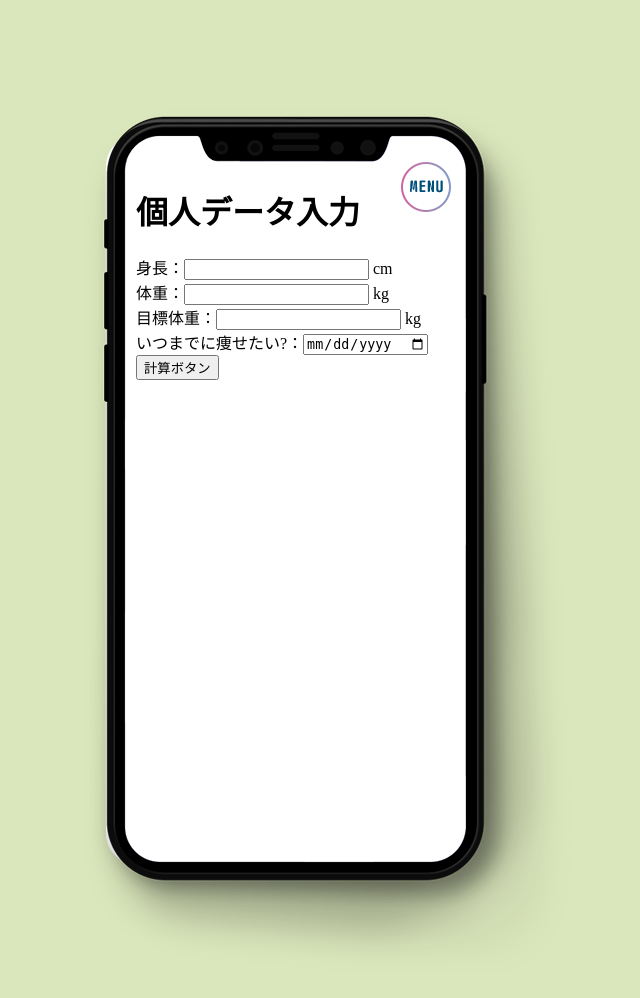
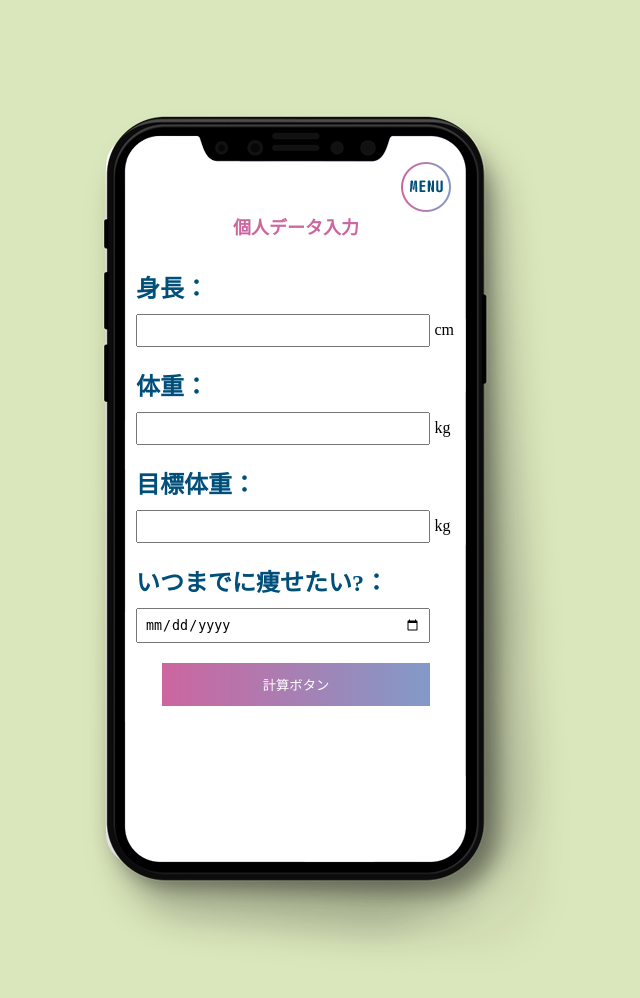
Before and after one commit to makko0705/kadai11_php, a PHP site: page / in a window 1280 px wide. Shown: the whole page, without its empty margins (345-985 px from the left). Run offline with PHP 8.4, Linux system fonts and the light colour scheme; data that the repository does not hold is empty; some libraries are stand-ins or nearby versions; some web fonts are replaced.

Commit message:
ファイル一式

```diff
--- a/css/style.css
+++ b/css/style.css
@@ -3,6 +3,7 @@ body {
   font-family: "Zen Maru Gothic", serif;
   font-weight: 400;
   font-style: normal;
+  font-size: 16px;
 }
 
 .grade {
@@ -43,8 +44,16 @@ body {
 
 .inner {
   height: 668px;
-  overflow-y: scroll;
-  padding: 0 5px 0 10px;
+  overflow-y: auto;
+  padding: 35px 5px 0 10px;
+}
+
+h1 {
+  color: #cd659f;
+  font-weight: bold;
+  margin-bottom: 30px;
+  text-align: center;
+  font-size: 18px;
 }
 
 .menu {
@@ -81,30 +90,30 @@ body {
   text-decoration: none;
 }
 
-.goal_area {
+.grade_area {
   padding: 30px 20px;
   margin-bottom: 20px;
   background: linear-gradient(90deg, rgba(205, 101, 159, 0.3) 0%, rgba(130, 154, 200, 0.3) 100%);
 }
-.goal_area table {
+.grade_area table {
   width: 100%;
 }
-.goal_area tr {
+.grade_area tr {
   border-bottom: 4px solid #004f7a;
   font-weight: bold;
 }
-.goal_area tr th {
+.grade_area tr th {
   padding: 20px 0 10px 10px;
   color: #004f7a;
   text-align: left;
   font-size: 20px;
   width: 50%;
 }
-.goal_area tr .emphasis {
+.grade_area tr .emphasis {
   color: #cd659f;
   font-size: 35px;
 }
-.goal_area tr td {
+.grade_area tr td {
   padding: 20px 10px 10px 0;
   color: #004f7a;
   text-align: right;
@@ -126,4 +135,33 @@ body {
   height: 86px;
   line-height: 86px;
   background: linear-gradient(90deg, #cd659f 0%, #829ac8 100%);
+}
+
+.submit.btn {
+  background: linear-gradient(90deg, #cd659f 0%, #829ac8 100%);
+  width: 100%;
+  height: 43px;
+  border: none;
+  color: #fff;
+  width: 268px;
+  margin: 0 auto;
+  display: block;
+}
+
+.input h2 {
+  color: #004f7a;
+  margin-bottom: 10px;
+}
+.input label {
+  margin-bottom: 20px;
+  display: block;
+}
+.input input {
+  width: 92%;
+  padding: 7px;
+  box-sizing: border-box;
+}
+
+.graph {
+  margin-bottom: 20px;
 }/*# sourceMappingURL=style.css.map */
--- a/css/style.scss
+++ b/css/style.scss
@@ -11,6 +11,7 @@ body {
     font-family: "Zen Maru Gothic", serif;
     font-weight: 400;
     font-style: normal;
+    font-size: 16px;
 }
 .grade {
     background: $color01;
@@ -48,9 +49,17 @@ body {
 }
 .inner {
   height: 668px;
-  overflow-y: scroll;
-  padding: 0 5px 0 10px;
+  overflow-y: auto;
+  padding: 35px 5px 0 10px;
 }
+h1 {
+  color: $color01;
+  font-weight: bold;
+  margin-bottom: 30px;
+  text-align: center;
+  font-size: 18px;
+}
+
 .menu {
     width: 100%;
     height: 100%;
@@ -85,7 +94,7 @@ body {
     text-decoration: none;
 }
 
-.goal_area {
+.grade_area {
     padding: 30px 20px;
     margin-bottom: 20px;
     background: linear-gradient(90deg, rgba($color01,.3) 0%, rgba($color02,.3) 100%);
@@ -131,3 +140,33 @@ body {
         background: linear-gradient(90deg, rgba($color01,1) 0%, rgba($color02,1) 100%);
     }
 }
+.submit.btn {
+  background: linear-gradient(90deg, rgba($color01,1) 0%, rgba($color02,1) 100%);
+  width: 100%;
+  height: 43px;
+  // line-height: 43px;
+  border: none;
+  color: #fff;
+  width:268px;
+  margin: 0 auto;
+  display: block;
+}
+.input {
+  h2 {
+    color: #004f7a;
+    margin-bottom: 10px;
+  }
+  label {
+    margin-bottom: 20px;
+    display: block;
+  }
+  input {
+    width: 92%;
+    padding: 7px;
+    box-sizing: border-box;
+  }
+}
+//*********graph*********//
+.graph {
+  margin-bottom: 20px;
+}
--- a/index.php
+++ b/index.php
@@ -5,7 +5,7 @@ $title = "個人データ登録";
 <html lang="en">
 <?php include("tpl/head.php"); ?>
 
-<body>
+<body class="input">
     <?php
     include("tpl/header.php");
     ?>
@@ -16,12 +16,15 @@ $title = "個人データ登録";
 
                 <h1>個人データ入力</h1>
                 <form action="insert.php" method="post" enctype="multipart/form-data">
-                    身長：<input type="text" name="cm"> cm<br>
-                    体重：<input type="text" name="start_kg"> kg<br>
-
-                    目標体重：<input type="text" name="goal_kg"> kg<br>
-                    いつまでに痩せたい?：<input type="date" name="goal_day"><br>
-                    <input type="submit" value="計算ボタン">
+                    <h2>身長：</h2>
+                    <label for=""><input type="text" name="cm"> cm</label>
+                    <h2>体重：</h2>
+                    <label for=""><input type="text" name="start_kg"> kg</label>
+                    <h2>目標体重：</h2>
+                    <label for=""><input type="text" name="goal_kg"> kg</label>
+                    <h2>いつまでに痩せたい?：</h2>
+                    <label for=""><input type="date" name="goal_day"></label>
+                    <label for=""><input type="submit" value="計算ボタン" class="submit btn"></label>
                 </form>
 
 
--- a/tpl/sidebar.php
+++ b/tpl/sidebar.php
@@ -1,12 +1,12 @@
 
 
 <div class="menu">
-                <p id="btn_close"><a href="#"><img src="<?= $path ?>img/btn_close.png"></a></p>
+                <p id="btn_close"><img src="<?= $path ?>img/btn_close.png"></p>
                 <ul>
-                    <li><a href="#">今日の体重</a></li>
-                    <li><a href="#">目標</a></li>
+                    <li><a href="<?= $path ?>/mypage/todayrecord.php">今日の体重</a></li>
+                    <li><a href="<?= $path ?>index.php">目標</a></li>
                     <li><a href="<?= $path ?>mypage/graph.php">グラフを見る</a></li>
                     <li><a href="<?= $path ?>mypage/">マイページ</a></li>
                 </ul>
             </div>
-            <p id="btn_menu"><a href="#"><img src="<?= $path ?>img/btn_menu.png"></a></p>
+            <p id="btn_menu"><img src="<?= $path ?>img/btn_menu.png"></p>
```
Also changed, not shown: mypage/graph.php (+48 -25 lines), mypage/index.php (+30 -40 lines), mypage/insert.php (+14 -0 lines), mypage/todayrecord.php (+12 -8 lines), 1 other file.
